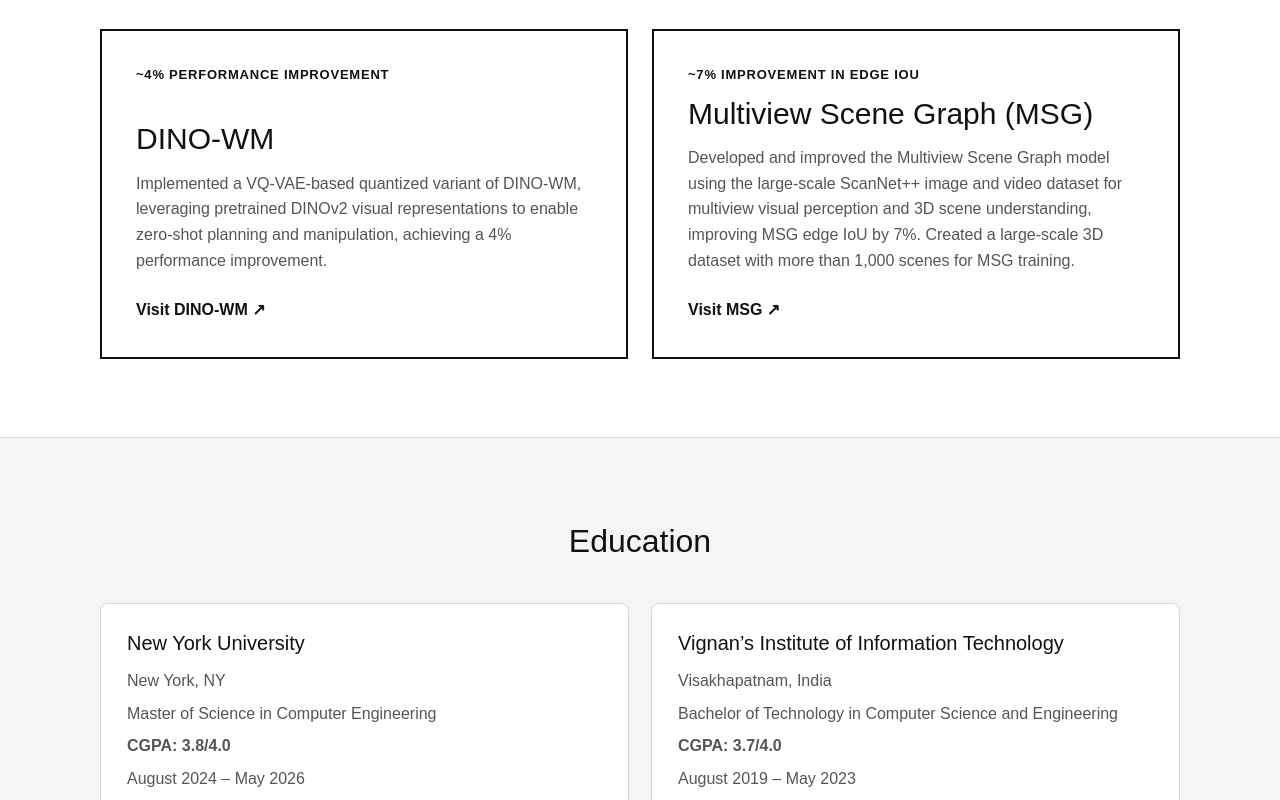
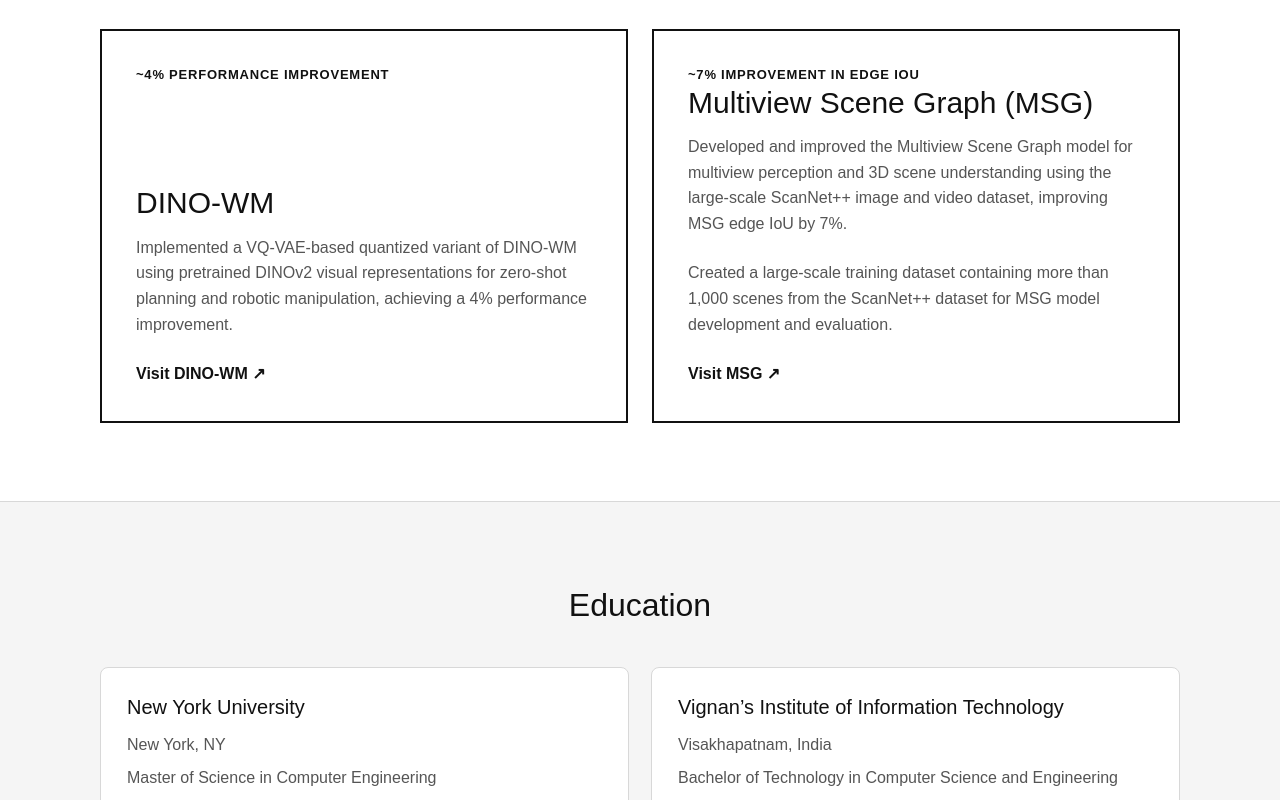
Before and after one commit to nvklaxmikanth/nvklaxmikanth.github.io, a Next.js app: page / in a window 1280 px wide. Shown: the part 960-1760 px from the top of the page. Built offline with nearby package versions, Linux system fonts and the light colour scheme.

Commit message:
Refine DINO-WM and MSG research descriptions

```diff
--- a/app/page.tsx
+++ b/app/page.tsx
@@ -16,8 +16,8 @@
     date: "September 2024 – Present · New York, NY",
     details: [
       "Developed and improved the Multiview Scene Graph (MSG) model using the large-scale ScanNet++ image and video dataset for multiview visual perception and 3D scene understanding, improving MSG edge IoU by 7%.",
-      "Created a large-scale 3D dataset with more than 1,000 scenes for MSG training and evaluation.",
-      "Implemented a VQ-VAE-based quantized variant of DINO-WM, leveraging pretrained DINOv2 visual representations to enable zero-shot planning and manipulation, achieving a 4% performance improvement.",
+      "Created a large-scale training dataset containing more than 1,000 scenes from the ScanNet++ dataset for MSG model development and evaluation.",
+      "Implemented a VQ-VAE-based quantized variant of DINO-WM using pretrained DINOv2 visual representations for zero-shot planning and robotic manipulation, achieving a 4% performance improvement.",
       "Explored diffusion-based generative models using Diffusion Transformers (DiT) for structured scene representation and visual synthesis in 3D environments.",
     ],
     links: [
@@ -154,13 +154,14 @@
             <article className="researchCard">
               <p className="impact">~4% performance improvement</p>
               <h3>DINO-WM</h3>
-              <p>Implemented a VQ-VAE-based quantized variant of DINO-WM, leveraging pretrained DINOv2 visual representations to enable zero-shot planning and manipulation, achieving a 4% performance improvement.</p>
+              <p>Implemented a VQ-VAE-based quantized variant of DINO-WM using pretrained DINOv2 visual representations for zero-shot planning and robotic manipulation, achieving a 4% performance improvement.</p>
               <a href="https://dino-wm.github.io/" target="_blank" rel="noreferrer">Visit DINO-WM ↗</a>
             </article>
             <article className="researchCard">
               <p className="impact">~7% improvement in edge IoU</p>
               <h3>Multiview Scene Graph (MSG)</h3>
-              <p>Developed and improved the Multiview Scene Graph model using the large-scale ScanNet++ image and video dataset for multiview visual perception and 3D scene understanding, improving MSG edge IoU by 7%. Created a large-scale 3D dataset with more than 1,000 scenes for MSG training.</p>
+              <p>Developed and improved the Multiview Scene Graph model for multiview perception and 3D scene understanding using the large-scale ScanNet++ image and video dataset, improving MSG edge IoU by 7%.</p>
+              <p>Created a large-scale training dataset containing more than 1,000 scenes from the ScanNet++ dataset for MSG model development and evaluation.</p>
               <a href="https://ai4ce.github.io/MSG/" target="_blank" rel="noreferrer">Visit MSG ↗</a>
             </article>
           </div>
```
